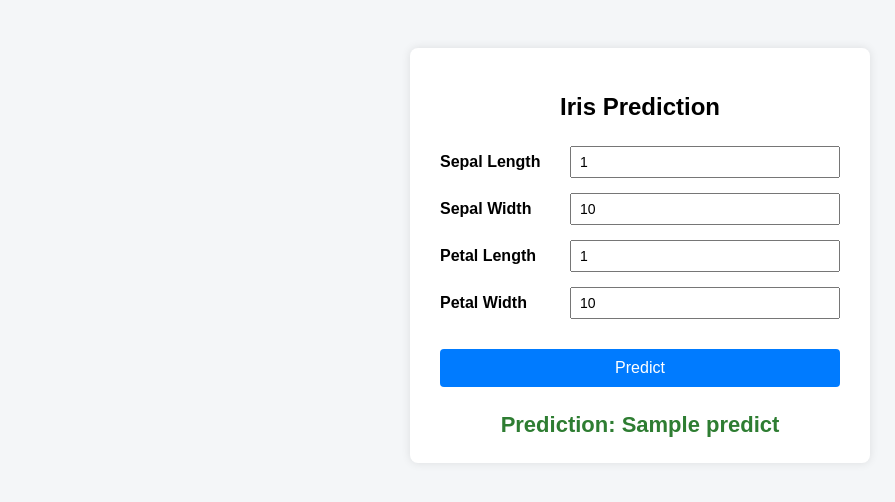
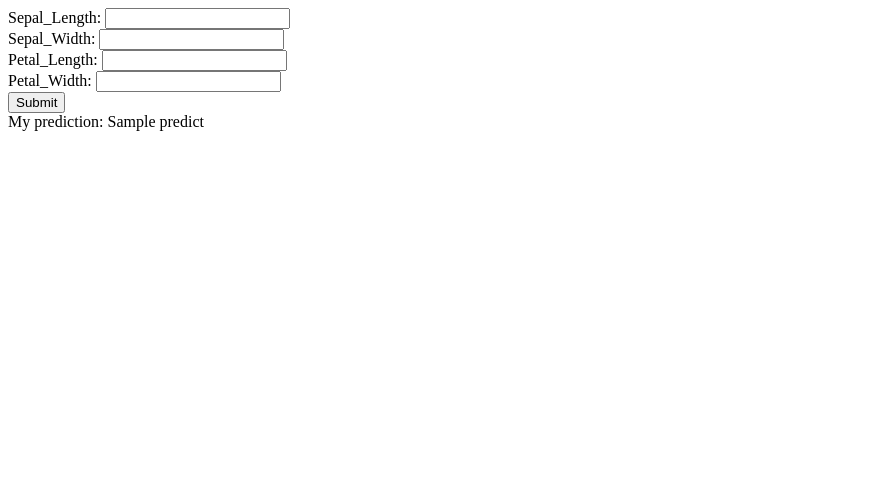
Before and after one commit to amfarahani/deploytest, a Flask app: template templates/index.html in a window 1280 px wide. Shown: the top 502 px of the page, without its empty margins (0-895 px from the left). Run offline with Flask 3, Linux system fonts and the light colour scheme; the template is opened without the code that fills it: most values are stand-ins (such as "Sample title", 1, 10 or a date in 2020); parts of the project's set-up code (start-up, migrations or seed data) failed here and were passed over.

Commit message:
change to index and app.py

```diff
--- a/app.py
+++ b/app.py
@@ -1,52 +1,28 @@
 from flask import Flask, render_template, request
 import numpy as np
 import pickle
-import os
-
+import joblib
 app = Flask(__name__)
-
-MODEL_PATH = os.path.join(os.path.dirname(__file__), "file_iris1.pkl")
-with open(MODEL_PATH, "rb") as f:
-    model = pickle.load(f)
-
-@app.route("/")
+filename = 'file_iris1.pkl'
+#model = pickle.load(open(filename, 'rb'))
+model = joblib.load(filename)
+#model = joblib.load(filename)
+@app.route('/')
 def index():
-    return render_template(
-        "index.html",
-        predict="",
-        values={}
-    )
-
-@app.route("/predict", methods=["POST"])
+    return render_template('index.html')
+@app.route('/predict', methods=['POST'])
 def predict():
-    try:
-        values = {
-            "sepal_length": request.form.get("sepal_length", ""),
-            "sepal_width": request.form.get("sepal_width", ""),
-            "petal_length": request.form.get("petal_length", ""),
-            "petal_width": request.form.get("petal_width", "")
-        }
+    Sepal_Length = request.form['sepal_length']
+    Sepal_Width = request.form['sepal_width']
+    Petak_Length = request.form['petal_length']
+    Petal_Width = request.form['petal_width']
 
 
-        X = np.array([[float(values["sepal_length"]),
-                       float(values["sepal_width"]),
-                       float(values["petal_length"]),
-                       float(values["petal_width"])]], dtype=float)
 
-        pred = model.predict(X)[0]
+    pred = model.predict(np.array([[Sepal_Length, Sepal_Width, Petak_Length, Petal_Width ]]))
+    print(pred)
+    return render_template('index.html', predict=str(pred))
 
-        return render_template(
-            "index.html",
-            predict=str(pred),
-            values=values
-        )
 
-    except Exception:
-        return render_template(
-            "index.html",
-            predict="",
-            values={}
-        )
-
-if __name__ == "__main__":
-    app.run(debug=True)
+if __name__ == '__main__':
+    app.run
--- a/templates/index.html
+++ b/templates/index.html
@@ -1,120 +1,18 @@
 <!DOCTYPE html>
 <html lang="en">
 <head>
-  <meta charset="UTF-8">
-  <title>Iris Predictor</title>
-
-  <style>
-    body {
-      font-family: Arial, sans-serif;
-      background-color: #f4f6f8;
-      padding: 40px;
-    }
-
-    .container {
-      max-width: 400px;
-      margin: auto;
-      background: #ffffff;
-      padding: 25px 30px;
-      border-radius: 8px;
-      box-shadow: 0 0 10px rgba(0,0,0,0.1);
-    }
-
-    h2 {
-      text-align: center;
-      margin-bottom: 25px;
-    }
-
-    .form-row {
-      display: flex;
-      align-items: center;
-      margin-bottom: 15px;
-    }
-
-    .form-row label {
-      width: 130px;
-      font-weight: bold;
-    }
-
-    .form-row input {
-      flex: 1;
-      padding: 6px 8px;
-      font-size: 14px;
-    }
- .btn {
-      width: 100%;
-      padding: 10px;
-      margin-top: 15px;
-      font-size: 16px;
-      background-color: #007bff;
-      color: white;
-      border: none;
-      border-radius: 4px;
-      cursor: pointer;
-    }
-
-  .btn:hover {
-      background-color: #0056b3;
-    }
-
-    .prediction {
-      margin-top: 25px;
-      text-align: center;
-      font-size: 22px;
-      font-weight: bold;
-      color: #2e7d32;   /* green */
-    }
-  </style>
-  <script>
-    function clearPrediction() {
-      document.getElementById("prediction").innerText = "";
-    }
-  </script>
+    <meta charset="UTF-8">
+    <title>Iris</title>
 </head>
 <body>
+    <form action="{{ url_for('predict')}}" method="POST">
+        Sepal_Length:  <input type="number" name="sepal_length"><br>
+        Sepal_Width:   <input type="number" name="sepal_width"><br>
+        Petal_Length:  <input type="number" name="petal_length"><br>
+        Petal_Width:   <input type="number" name="petal_width"><br>
 
-<div class="container">
-  <h2>Iris Prediction</h2>
-
-  <form action="{{ url_for('predict') }}" method="POST">
-
-    <div class="form-row">
-      <label>Sepal Length</label>
-      <input type="number" step="any" name="sepal_length"
-             value="{{ values.get('sepal_length', '') }}"
-             oninput="clearPrediction()" required>
-    </div>
-
-    <div class="form-row">
-      <label>Sepal Width</label>
-      <input type="number" step="any" name="sepal_width"
-             value="{{ values.get('sepal_width', '') }}"
-             oninput="clearPrediction()" required>
-    </div>
-
-    <div class="form-row">
-      <label>Petal Length</label>
-      <input type="number" step="any" name="petal_length"
-             value="{{ values.get('petal_length', '') }}"
-             oninput="clearPrediction()" required>
-    </div>
-
-    <div class="form-row">
-      <label>Petal Width</label>
-      <input type="number" step="any" name="petal_width"
-             value="{{ values.get('petal_width', '') }}"
-             oninput="clearPrediction()" required>
-    </div>
-
-    <button class="btn" type="submit">Predict</button>
-  </form>
-
-  <div id="prediction" class="prediction">
-    {% if predict %}
-      Prediction: {{ predict }}
-    {% endif %}
-  </div>
-</div>
-
+        <input type=submit    value=Submit>
+   </form>
+    My prediction: {{ predict }}
 </body>
 </html>
```
